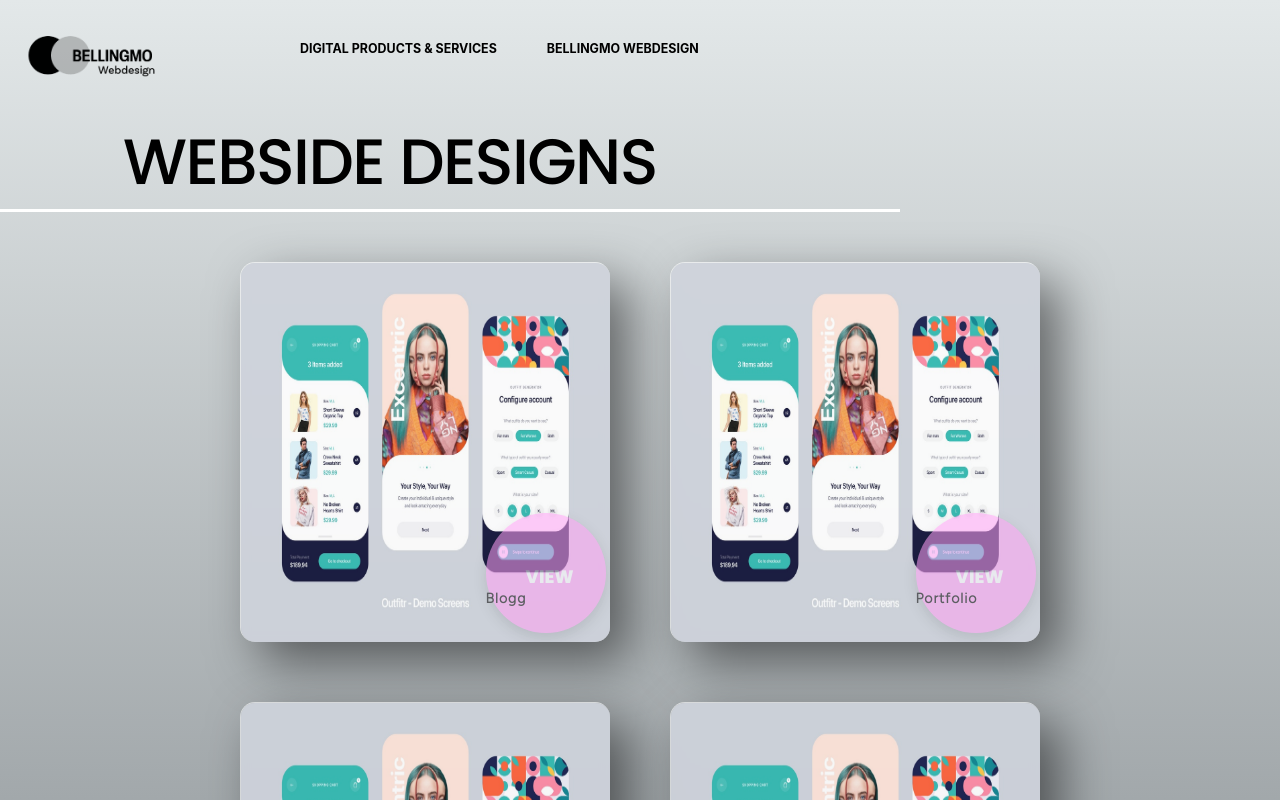
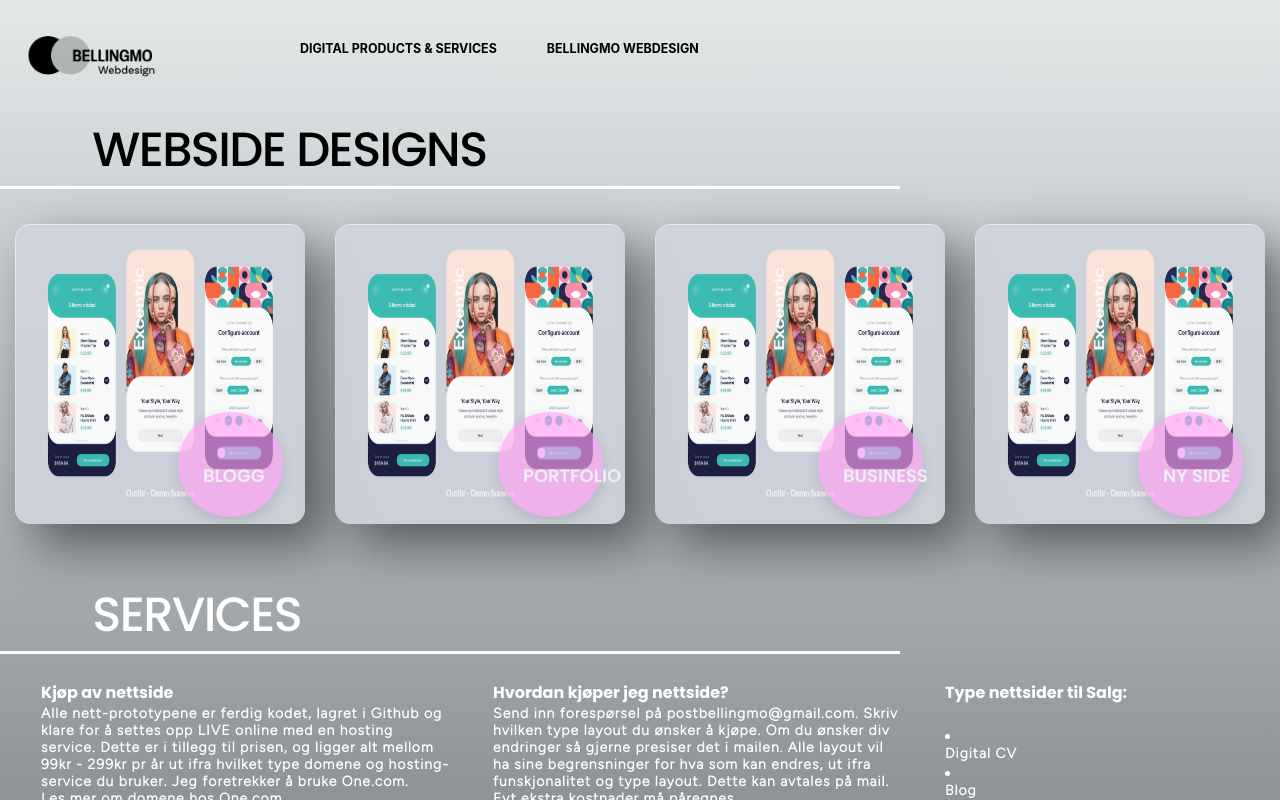
Before and after one commit to lonsoien/postbellingmowebdesign, a React (Create React App) app: page /digitalproducts in a window 1280 px wide. Shown: the top 800 px of the page. Built offline with nearby package versions, Linux system fonts and the light colour scheme; a web font is replaced by a local one.

Commit message:
scss, content

```diff
--- a/src/components/Cards.jsx
+++ b/src/components/Cards.jsx
@@ -13,8 +13,8 @@ function Cards() {
                     alt="digital">
                     </img>
                     <div className="content-animation">
-                        <h2>PRODUCTS</h2>
-                        <h3>WEBSITE FOR SALE</h3>
+                        <h2>DESIGNS</h2>
+                        <h3>WEBSITE DESIGNS</h3>
                         <div className="select-button">
                             <a href="/digitalproducts">SELECT</a>
                         </div>
@@ -26,10 +26,10 @@ function Cards() {
                     alt="digital">
                     </img>
                     <div className="content-animation">
-                        <h2>SERVICES</h2>
-                        <h3>WEBSITE SERVICES</h3>
+                        <h2>WEBSITE</h2>
+                        <h3>WANT NEW WEBDESIGN</h3>
                         <div className="select-button">
-                            <a href="/digitalproducts">SELECT</a>
+                            <a href="/websites">SELECT</a>
                         </div>
                     </div>
                 </div>
--- a/src/components/DigitalProducts.jsx
+++ b/src/components/DigitalProducts.jsx
@@ -8,7 +8,7 @@ function DigitalProducts() {
             <h1>WEBSIDE DESIGNS</h1>
             <div className='borderline'></div>
             <br />
-            <ProductCard />
+            <ProductCard/>
             <br />
             <Service />
         </>
--- a/src/components/ProductCard.jsx
+++ b/src/components/ProductCard.jsx
@@ -4,35 +4,29 @@ import ui from "../images/UI - colordesign.jpeg";
 function ProductCard() {
   return (
     <>
-      <div className="container-animation">
+      <div className="container-product">
         <div className="card-product">
           <img alt="webdesign product" src={ui} className="web-image"></img>
           <div className="view-button">
-            <a href="/blogs">VIEW</a>
-            <p>Blogg</p>
+            <a href="/blogs" className="view">BLOGG</a>
           </div>
         </div>
         <div className="card-product">
           <img alt="webdesign product" src={ui} className="web-image"></img>
           <div className="view-button">
-            <a href="/portfolio">VIEW</a>
-            <p>Portfolio</p>
-          </div>
-        </div>
-      </div>
-      <div className="container-animation">
-        <div className="card-product">
-          <img alt="webdesign product" src={ui} className="web-image"></img>
-          <div className="view-button">
-            <a href="/business">VIEW</a>
-            <p>Business</p>
+            <a href="/portfolio">PORTFOLIO</a>
           </div>
         </div>
         <div className="card-product">
           <img alt="webdesign product" src={ui} className="web-image"></img>
           <div className="view-button">
-            <a href="/websites">VIEW</a>
-            <p>Ny Nettside</p>
+            <a href="/business">BUSINESS</a>
+          </div>
+        </div>
+        <div className="card-product">
+          <img alt="webdesign product" src={ui} className="web-image"></img>
+          <div className="view-button">
+            <a href="/websites">NY SIDE</a>
           </div>
         </div>
       </div>
--- a/src/sass/partials/_about.scss
+++ b/src/sass/partials/_about.scss
@@ -9,7 +9,6 @@
     justify-content: center;
     align-items: center;
     flex-wrap: wrap;
-    z-index: 1;
 }
 
 .card-about {
@@ -37,5 +36,14 @@
     color: white;
     max-width: 500px;
     padding-left: 15px;
-    font-size: 15px;
 }
+
+@media (max-width: "1000px") {
+    .about-text {
+        max-width: 400px;
+     }
+
+     .about-text p {
+        font-size: 12px;
+     }
+}
--- a/src/sass/partials/_digitalproducts.scss
+++ b/src/sass/partials/_digitalproducts.scss
@@ -12,11 +12,17 @@
     opacity: 0.9;
 }
 
+.container-product {
+    position: relative;
+    display: flex;
+    justify-content: center;
+}
+
 .card-product {
     position: relative;
-    width: 370px;
-    height: 380px;
-    margin: 30px;
+    width: 290px;
+    height: 300px;
+    margin: 15px;
     box-shadow: 20px 20px 50px rgba(0, 0, 0, 0.5);
     border-radius: 15px;
     background: rgba(255, 255, 255, 0.1);
@@ -29,28 +35,42 @@
     backdrop-filter: blur(5px);
 }
 
+.view-button a {
+    color: white;
+    font-family: 'Poppins', sans-serif;
+    font-size: 18px;
+    font-weight: 600;
+    position: relative;
+    top: 50px;
+    left: 25px;
+}
+
 .view-button {
     border-radius: 50%;
     position: relative;
-    top: 120px;
-    left: 120px;
+    top: 90px;
+    left: 70px;
     background-color: #FFA0F4;
-    height: 120px;
-    width: 120px;
-    opacity: 55%;
+    height: 105px;
+    width: 105px;
+    opacity: 65%;
     box-shadow: 0 5px 15px rgba(0, 0, 0, 0.2);
 }
 
 .view-button:hover {
-    opacity: 80%;
+    opacity: 90%;
     transition: 0.6s;
 }
 
 @media (max-width: "800px") {
+    .container-product {
+    display: flex;
+    flex-wrap: wrap;
+}
     .card-product {
-    width: 360px;
-    height: 360px;
-    margin: 20px;
+    width: 300px;
+    height: 300px;
+    margin: 10px;
     }
     .view-button {
     top: 100px;
--- a/src/sass/partials/_services.scss
+++ b/src/sass/partials/_services.scss
@@ -23,7 +23,7 @@
 }
 
  .service-text p {
-    font-size: 14px;
+    font-size: 12px;
  }
  li {
     list-style: none;
--- a/src/sass/partials/_typography.scss
+++ b/src/sass/partials/_typography.scss
@@ -10,7 +10,7 @@ h1 {
     letter-spacing: -0.1rem;
     margin-left: 3ch;
     font-weight: 500;
-    font-size: 4em;
+    font-size: 3em;
 }
 
 h4 {
```
